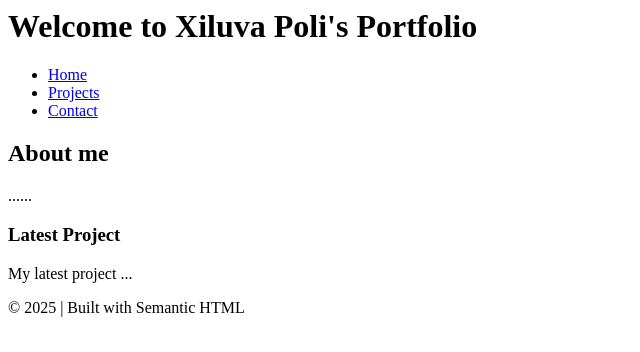
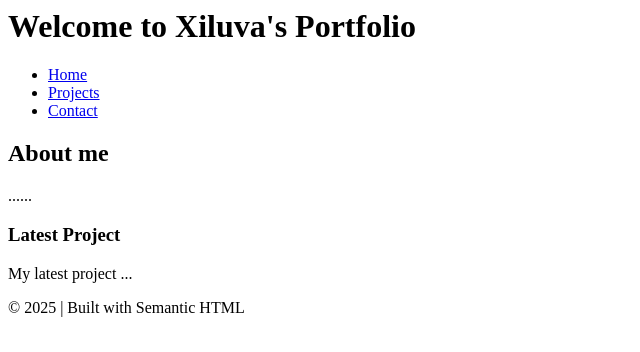
Before and after one commit to 2544615/lab1repo, a plain HTML site: page 2544615-lab2.html in a window 1280 px wide. Shown: the whole page, without its empty margins (0-640 px from the left). Drawn offline with Linux system fonts and the light colour scheme.

Commit message:
Update 2544615-lab2.html

```diff
--- a/2544615-lab2.html
+++ b/2544615-lab2.html
@@ -5,7 +5,7 @@
 
   <body>
     <header>
-      <h1>Welcome to Xiluva Poli's Portfolio</h1>
+      <h1>Welcome to Xiluva's Portfolio</h1>
     </header>
 
     <nav>
```
